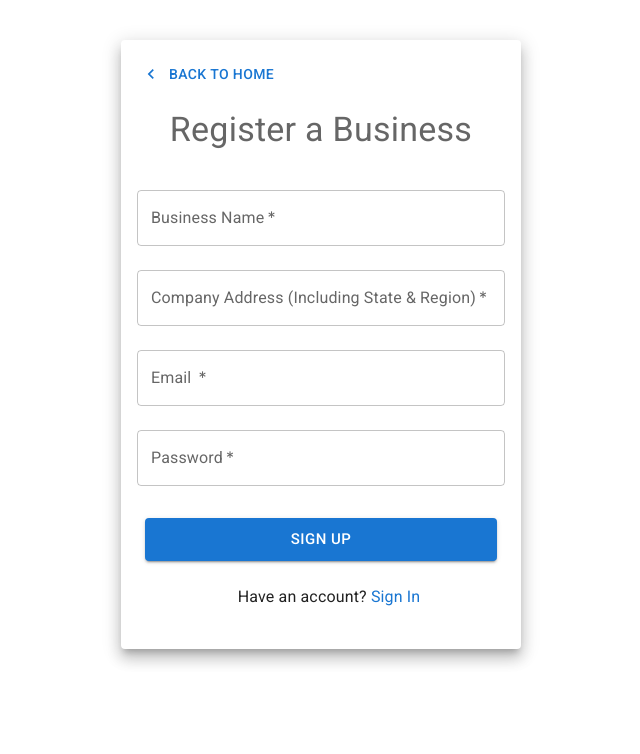
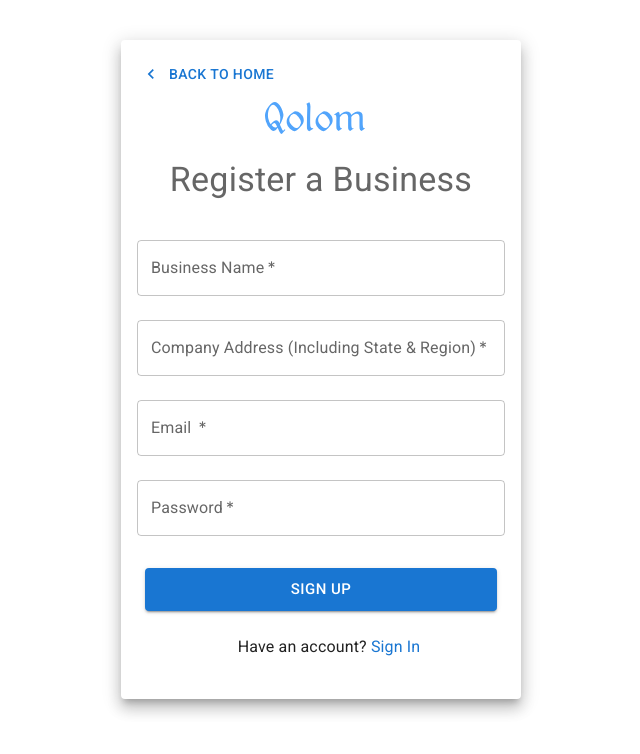
Before and after one commit to Efiamotu-1/qolom, a React (Create React App) app: page /admin/register in a window 1280 px wide. Shown: the top 754 px of the page, without its empty margins (319-959 px from the left). Built offline with nearby package versions, Linux system fonts and the light colour scheme.

Commit message:
add logo

```diff
--- a/src/Admin/AdminSignUp.js
+++ b/src/Admin/AdminSignUp.js
@@ -1,5 +1,6 @@
 import React, { useState } from 'react'
-import {Grid,Button, Card, CardContent, Typography, TextField, CardActions, Link } from '@mui/material'
+import {Grid,Button, Card, CardContent, Typography,Box, TextField, CardActions, Link } from '@mui/material'
+import Logo from '../assets/images/vector/default-monochrome.svg'
 import {ChevronLeft} from '@mui/icons-material'
 // import { makeStyles } from '@material-ui/core'
 // import CountrySelect from '../components/Selectors/CountrySelect';
@@ -66,6 +67,20 @@ export default function AdminSignUp() {
           >
             Back to Home
           </Button><br/>
+
+          <Box
+        component="img"
+        sx={{
+          height: 50,
+          width: 100,
+          marginLeft : 16,
+          // marginRight : '10px',
+          // maxHeight: { xs: 233, md: 167 },
+          // maxWidth: { xs: 350, md: 250 },
+        }}
+        alt="...logo"
+        src={Logo}
+      />
 
       <Typography variant="h4" color="text.secondary" align="center" gutterBottom sx={{my : 2}}>
         Register a Business
--- a/src/pages/UserSignUp.js
+++ b/src/pages/UserSignUp.js
@@ -1,8 +1,9 @@
 import React, { useState } from 'react'
-import {Grid,Button, Card, CardContent,Link, Typography, TextField, CardActions} from '@mui/material'
+import {Grid,Button, Card, CardContent,Link, Box, Typography, TextField, CardActions} from '@mui/material'
 import {ChevronLeft} from '@mui/icons-material'
 // import DatePicker from '../components/Selectors/DatePicker';
 import {useNavigate} from 'react-router-dom'
+import Logo from '../assets/images/vector/default-monochrome.svg'
 
 
 export default function Register() {
@@ -60,6 +61,20 @@ export default function Register() {
             Back to Home
           </Button><br/>
 
+          <Box
+        component="img"
+        sx={{
+          height: 50,
+          width: 100,
+          marginLeft : 16,
+          marginRight : '10px',
+          // maxHeight: { xs: 233, md: 167 },
+          // maxWidth: { xs: 350, md: 250 },
+        }}
+        alt="...logo"
+        src={Logo}
+      /><br/>
+
       <Typography variant="h4" align="center" color="text.secondary" gutterBottom>
         Create a New Account
       </Typography>
@@ -67,6 +82,7 @@ export default function Register() {
       <Typography paragraph align="center" gutterBottom>
       Use your email to create a new account
       </Typography>
+
 
 
       <br/>
```
